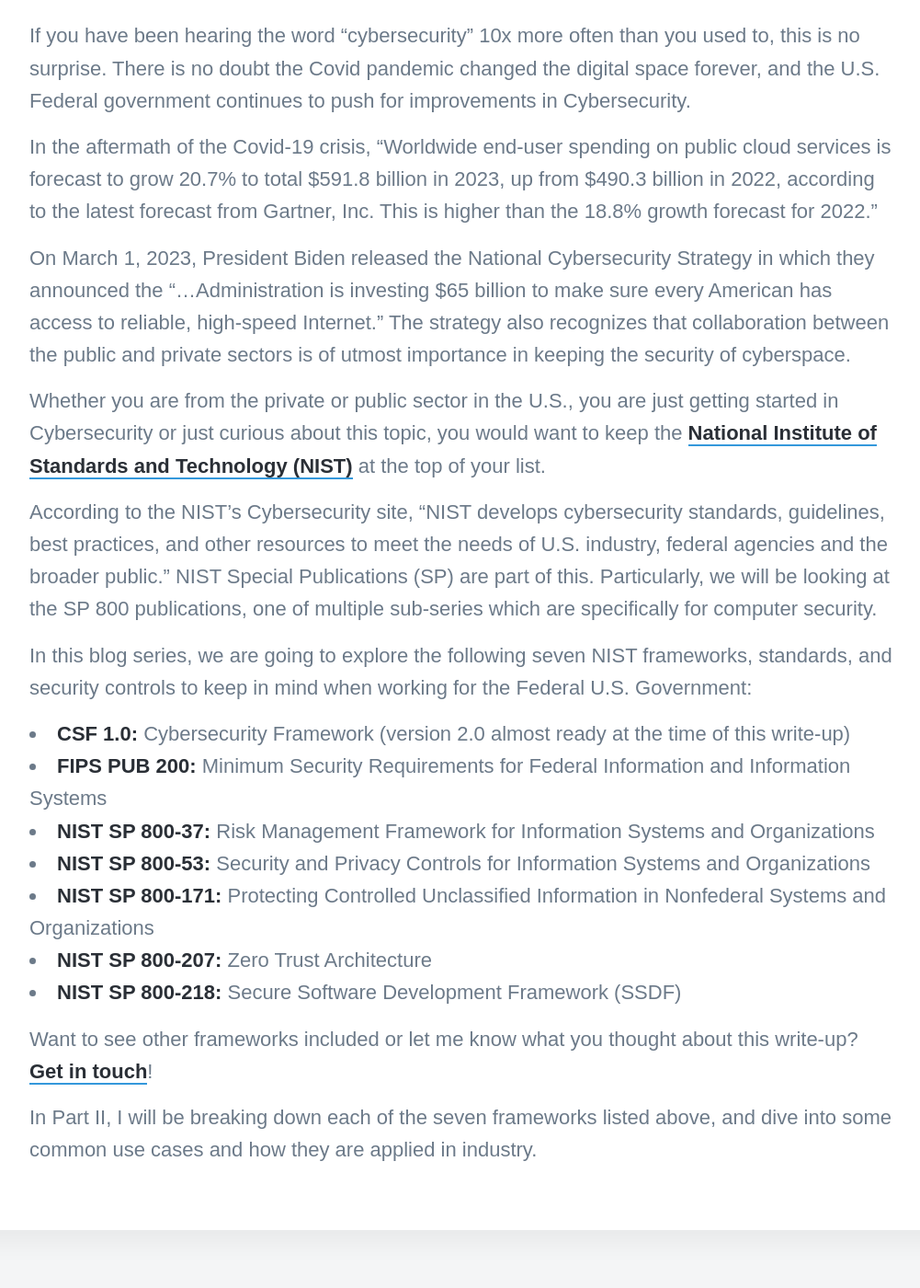
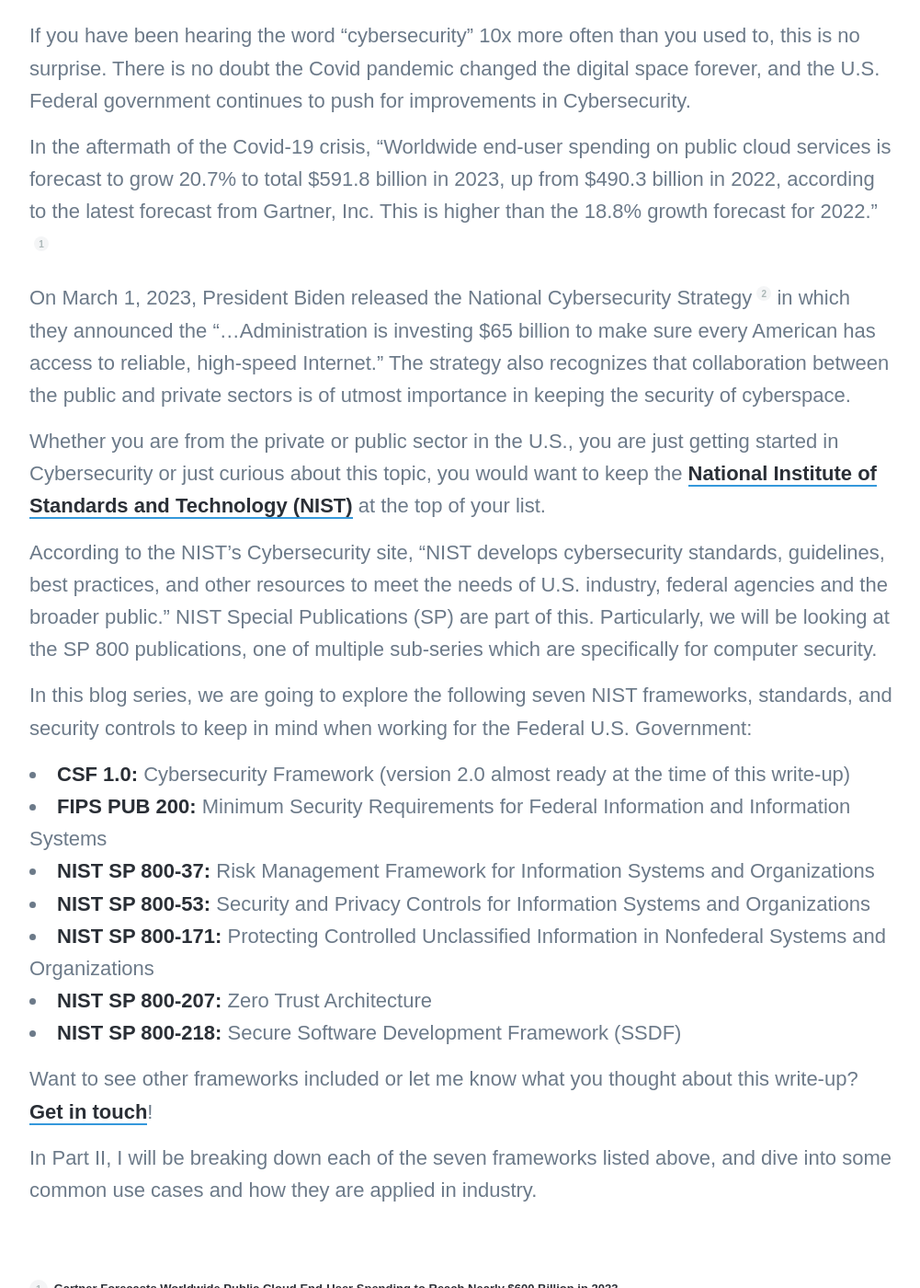
Before and after one commit to paoga87/jekyll-v2, a Jekyll site: the page built from _posts/2023-12-13-usfederal-cybersecurity-compliance.md, in a window 1280 px wide and 1400 px high, scrolled down 834 px. Shown: the whole window at 92% size, without its empty margins (138-1139 px from the left). Built offline with Jekyll 4.4.1, drawn with Linux system fonts in a browser that asks for light colours; nearby versions of some CDN libraries; some web fonts are replaced; some of the changed text lies outside the part shown.

Commit message:
Adding new references to new post (#8)

```diff
--- a/_posts/2023-12-13-usfederal-cybersecurity-compliance.md
+++ b/_posts/2023-12-13-usfederal-cybersecurity-compliance.md
@@ -13,9 +13,9 @@ Photo by **Hayes Potter** on **Unsplash**.
 
 If you have been hearing the word “cybersecurity” 10x more often than you used to, this is no surprise. There is no doubt the Covid pandemic changed the digital space forever, and the U.S. Federal government continues to push for improvements in Cybersecurity.
 
-In the aftermath of the Covid-19 crisis, “Worldwide end-user spending on public cloud services is forecast to grow 20.7% to total $591.8 billion in 2023, up from $490.3 billion in 2022, according to the latest forecast from Gartner, Inc. This is higher than the 18.8% growth forecast for 2022.”
+In the aftermath of the Covid-19 crisis, “Worldwide end-user spending on public cloud services is forecast to grow 20.7% to total $591.8 billion in 2023, up from $490.3 billion in 2022, according to the latest forecast from Gartner, Inc. This is higher than the 18.8% growth forecast for 2022.”[^1]
 
-On March 1, 2023, President Biden released the National Cybersecurity Strategy in which they announced the “...Administration is investing $65 billion to make sure every American has access to reliable, high-speed Internet.” The strategy also recognizes that collaboration between the public and private sectors is of utmost importance in keeping the security of cyberspace.
+On March 1, 2023, President Biden released the National Cybersecurity Strategy[^2] in which they announced the “...Administration is investing $65 billion to make sure every American has access to reliable, high-speed Internet.” The strategy also recognizes that collaboration between the public and private sectors is of utmost importance in keeping the security of cyberspace.
 
 Whether you are from the private or public sector in the U.S., you are just getting started in Cybersecurity or just curious about this topic, you would want to keep the [National Institute of Standards and Technology (NIST)](https://www.nist.gov/) at the top of your list.
 
@@ -34,3 +34,6 @@ In this blog series, we are going to explore the following seven NIST frameworks
 Want to see other frameworks included or let me know what you thought about this write-up? [Get in touch](https://paolagarcia.com/contact/)!
 
 In Part II, I will be breaking down each of the seven frameworks listed above, and dive into some common use cases and how they are applied in industry.
+
+[^1]: [Gartner Forecasts Worldwide Public Cloud End-User Spending to Reach Nearly $600 Billion in 2023](https://www.gartner.com/en/newsroom/press-releases/2022-10-31-gartner-forecasts-worldwide-public-cloud-end-user-spending-to-reach-nearly-600-billion-in-2023)
+[^2]: [National Cybersecurity Strategy March 2023](https://www.whitehouse.gov/wp-content/uploads/2023/03/National-Cybersecurity-Strategy-2023.pdf)
```
Also changed, not shown: 1 other file.
